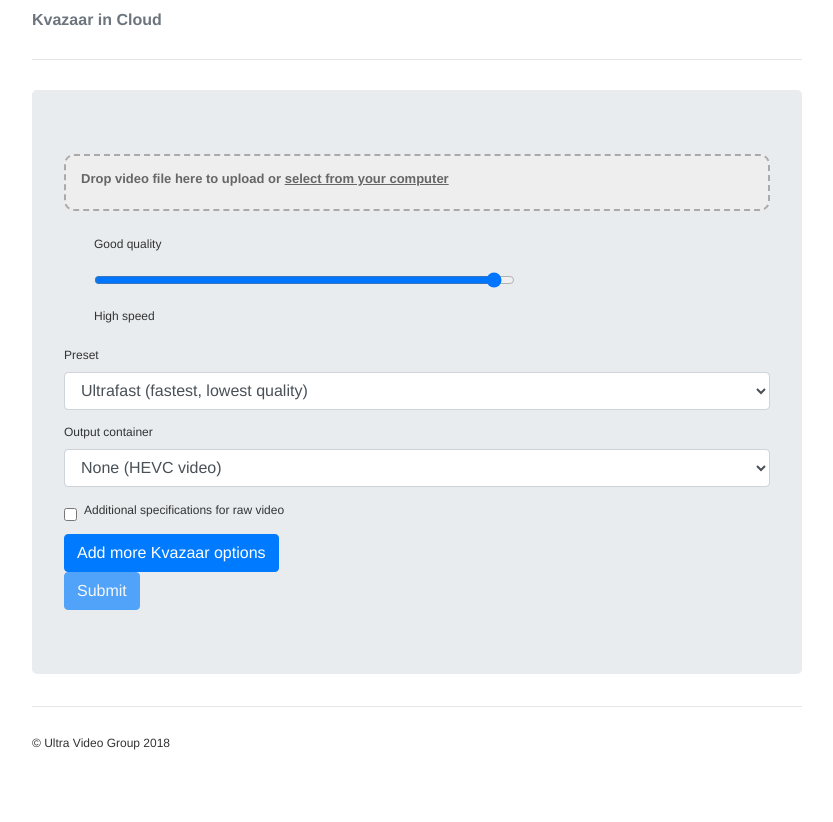
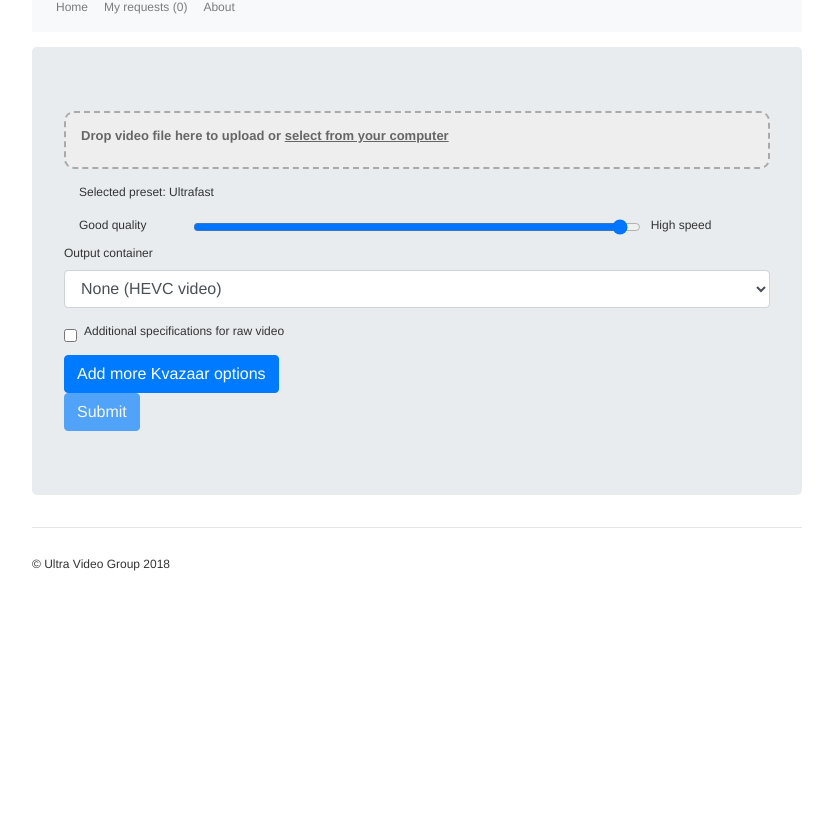
Before and after one commit to ultravideo/cloud-encoder, a website: page public/index.html in a window 1280 px wide. Shown: the part 161-983 px from the top of the page, without its empty margins (223-1056 px from the left). After the commit the page ends 804 px from the top, so only its background shows below. Drawn offline with nearby package versions, Linux system fonts and the light colour scheme; files whose address does not match are found by name.

Commit message:
Remove dropdown preset selector

```diff
--- a/public/frontend.js
+++ b/public/frontend.js
@@ -532,12 +532,14 @@
     validateBithDepth($("#bitDepthValue").val());
 });
 
-$("#presetDropDown").change(function() {
-    $("#presetSlider").val($("#presetDropDown").val());
-});
+$("#presetSlider").change(function() {
+    const presets = [
+        "Placebo", "Veryslow (slowest, highest quality)",
+        "Slower", "Slow", "Medium", "Fast", "Faster",
+        "Veryfast", "Superfast", "Ultrafast (fastest, lowest quality)"
+    ];
 
-$("#presetSlider").change(function() {
-    $("#presetDropDown").val($("#presetSlider").val());
+    $("#idSelectedPreset").text("Selected preset: " + presets[$("#presetSlider").val() - 1]);
 });
 
 // ------------------------------- Resumablejs stuff -------------------------------
--- a/public/index.html
+++ b/public/index.html
@@ -43,20 +43,21 @@
 	<body>
 	<div class="container">
 		<h4><img src="ultravideo-logo.png"></img></h4>
-		<div class="header">
-			<ul class="nav nav-pills pull-right">
-			<li id="liUpload" class="active">
-				<a href="#" id="linkUpload">Home</a>
+		<nav class="navbar navbar-expand-lg navbar-light bg-light">
+			<div class="collapse navbar-collapse" id="navbarNav">
+				<ul class="navbar-nav">
+					<li class="nav-item">
+						<a class="nav-link" id="linkUpload" href="#">Home</a>
 					</li>
-			<li id="liRequests">
-				<a href="#" id="linkRequests">My requests (0)</a>
+					<li class="nav-item">
+						<a class="nav-link" id="linkRequests" href="#">My requests (0)</a>
 					</li>
-			<li id="liAbout">
-				<a href="#" id="linkAbout">About</a>
+					<li class="nav-item">
+						<a class="nav-link" id="linkAbout" href="#">About</a>
 					</li>
 				</ul>
-		<h3 class="text-muted">Kvazaar in Cloud</h3>
 			</div>
+		</nav><br>
 
 	<div class="jumbotron">
 		<div id="divUpload">
@@ -72,33 +73,21 @@
 				</div>
 
 				<div class="container">
-					<div class="col col-md-2">
-						<label>Good quality</label>
+					<label id="idSelectedPreset">Selected preset: Ultrafast</label><br>
+					<div class="form-row">
+						<div class="col-md-2">
+							<label style="margin-top:10px; padding 0px;">Good quality</label>
 						</div>
-					<div class="col col-md-8">
-						<input type="range" value="10" min="1" max="10"
-							id="presetSlider" class="form-control"/>
+						<div class="col-md-8">
+							<input type="range" value="10" min="1" max="10" id="presetSlider"
+								   class="form-control kvz_options" name="preset"/>
 						</div>
-					<div class="col col-md-2 mt-10">
-						<label>High speed</label>
+						<div class="col-md-2">
+							<label style="margin-top:10px;">High speed</label>
 							</div>
-				</div><br>
+						</div>
+					</div>
 				<div class="form-group">
-				<!-- -->
-					<label>Preset</label>
-					<select class="form-control kvz_options" id="presetDropDown" name="preset">
-						<option value="10" selected>Ultrafast (fastest, lowest quality)</option>
-						<option value="9">Superfast</option>
-						<option value="8">Veryfast</option>
-						<option value="7">Faster</option>
-						<option value="6">Fast</option>
-						<option value="5">Medium</option>
-						<option value="4">Slow</option>
-						<option value="3">Slower</option>
-						<option value="2">Veryslow (slowest, highest quality)</option>
-						<option value="1">Placebo</option>
-					</select><br>
-				<!-- -->
 					<label>Output container</label>
 					<select class="form-control kvz_options" name="container">
 						<option value="none">None (HEVC video)</option>
@@ -471,8 +460,8 @@
 							</div>
 						</div>
 					</div>
-				</div><br><br><br>
-				<textarea id="kvazaarExtraOptions" class="form-control"
+				</div>
+				<textarea id="kvazaarExtraOptions" class="form-control" style="margin-bottom: 10px; margin-top: 5px"
 					placeholder="--no-cpuid --period 32 -r 10 --lossless --transfer bt470m" rows="4" cols="50"></textarea>
 				</div>
 				<button id="submitButton" class="btn btn-primary" disabled>Submit</button>
```
Lines whose indentation alone changed are shown as unchanged.
